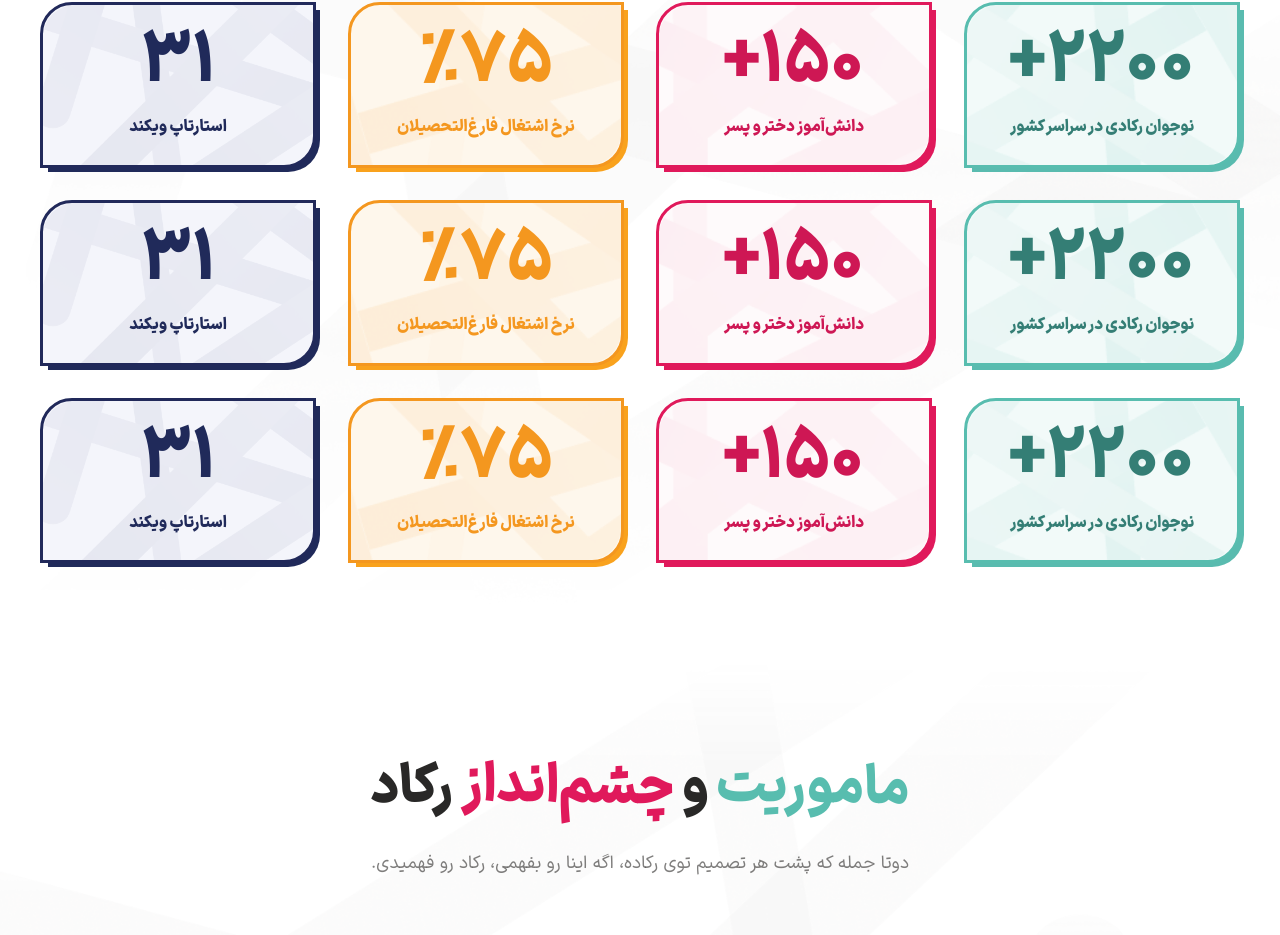
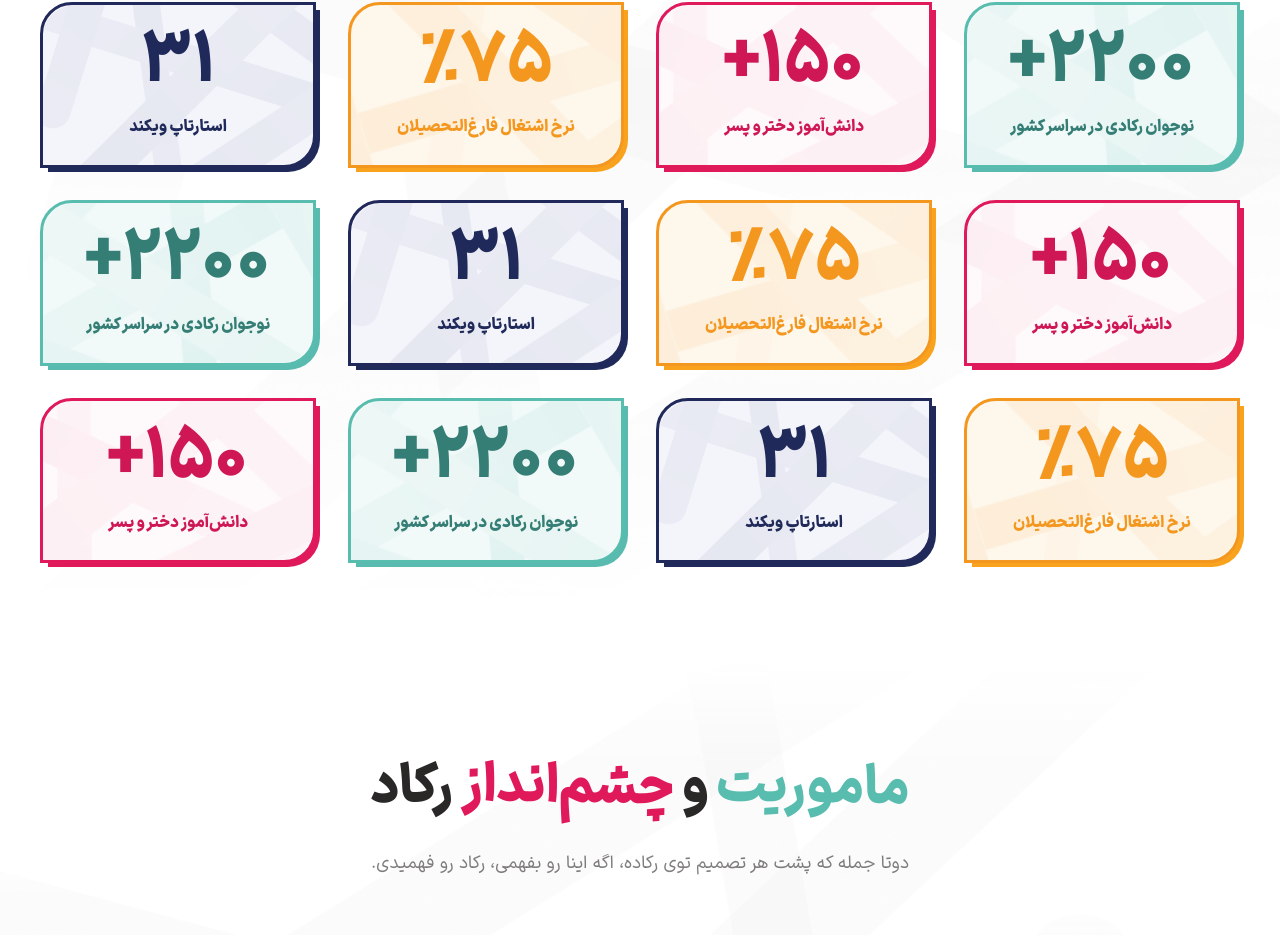
Before and after one commit to MohammadMehdiSadeghi/rokad-web, a Next.js app: page /about in a window 1280 px wide. Shown: the part 2972-3907 px from the top of the page. Built offline with nearby package versions, Linux system fonts and the light colour scheme; no server answers.

Commit message:
fix: Stats — diagonal color shift per row (each row one step forward)

```diff
--- a/src/views/About/sections/StatsSection/index.jsx
+++ b/src/views/About/sections/StatsSection/index.jsx
@@ -22,11 +22,12 @@ const baseStats = [
   { theme: "navy", value: "۳۱", label: "استارتاپ ویکند" },
 ];
 
-// ۳ ردیف: هر ردیف تکرار همون ۴ آمار با چرخش رنگ مورب
+// ۳ ردیف: هر ردیف رنگ‌ها یک پله به جلو شیفت می‌شن (الگوی مورب)
+const shift = (arr, n) => arr.map((_, i) => arr[(i + n) % arr.length]);
 const stats = [
-  ...baseStats.map((s, i) => ({ ...s, key: `r1-${i}` })),
-  ...baseStats.map((s, i) => ({ ...s, key: `r2-${i}` })),
-  ...baseStats.map((s, i) => ({ ...s, key: `r3-${i}` })),
+  ...shift(baseStats, 0).map((s, i) => ({ ...s, key: `r1-${i}` })),
+  ...shift(baseStats, 1).map((s, i) => ({ ...s, key: `r2-${i}` })),
+  ...shift(baseStats, 2).map((s, i) => ({ ...s, key: `r3-${i}` })),
 ];
 
 const shapeClass = "rounded-tl-[2rem] rounded-br-[2rem] rounded-tr-none rounded-bl-none [corner-shape:squircle]";
```
